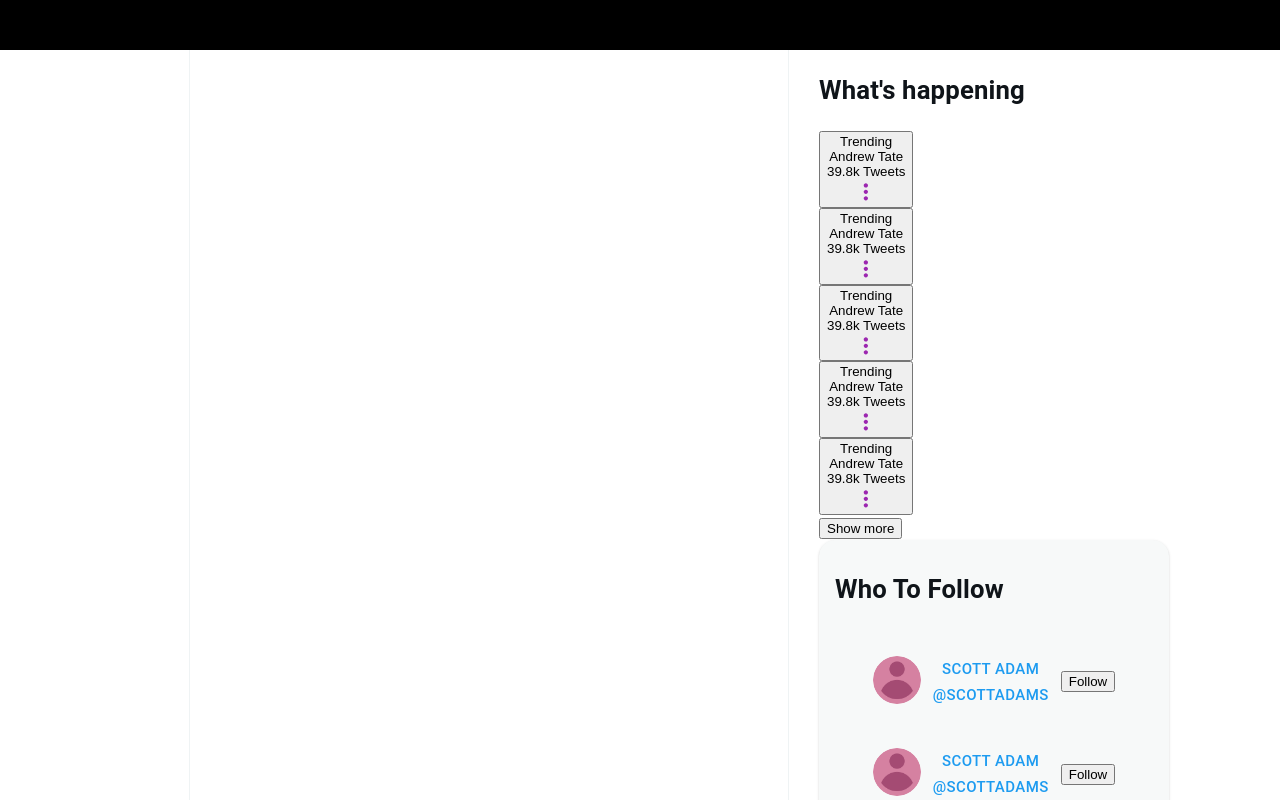
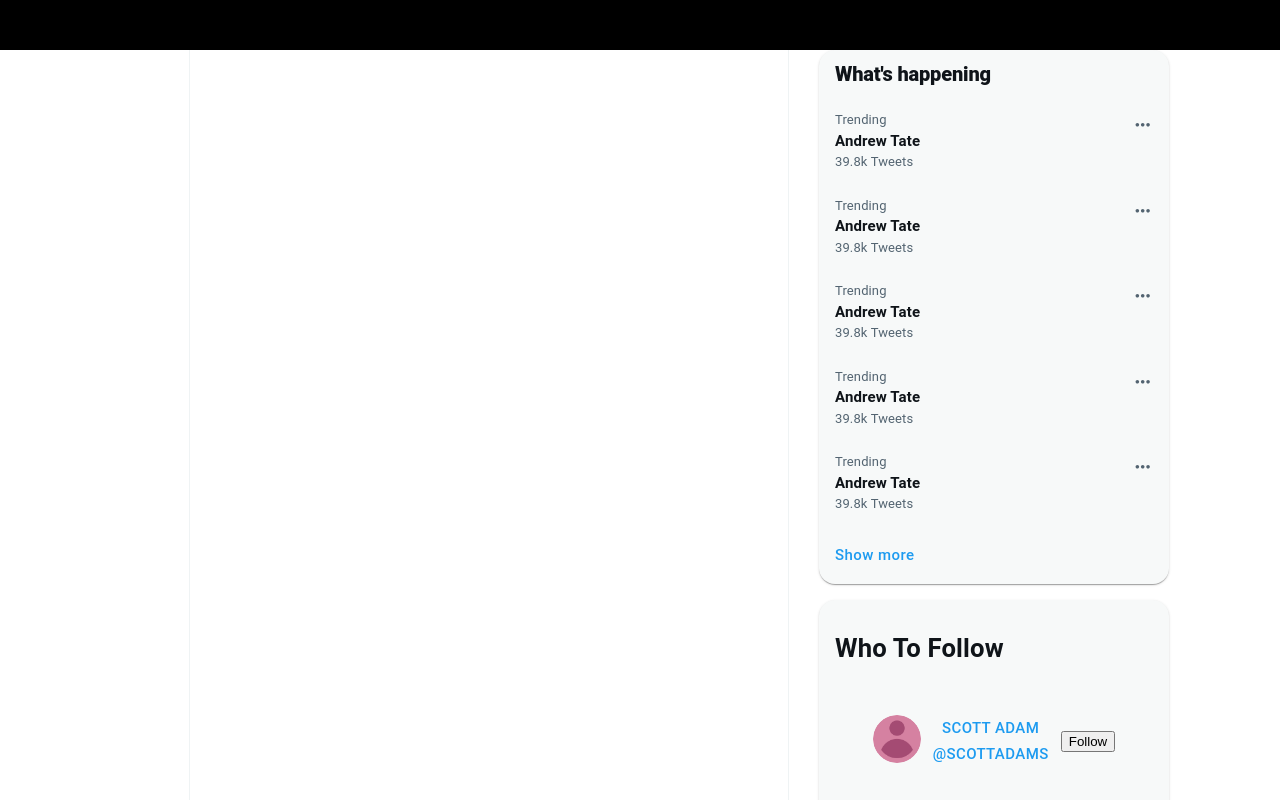
Before and after one commit to 001mo/tweets, a Next.js app: page /home in a window 1280 px wide. Shown: the top 800 px of the page. Built offline with nearby package versions, Linux system fonts and the light colour scheme.

Commit message:
replace tailwindcss style with mui in trending

```diff
--- a/apps/home/MainSidebar/Trending/Item.tsx
+++ b/apps/home/MainSidebar/Trending/Item.tsx
@@ -1,7 +1,15 @@
 import React, { useState } from "react";
-import { IconButton, Menu, MenuItem, ListItemIcon, ListItemText } from "@mui/material";
-import { SentimentDissatisfied } from '@mui/icons-material';
-import { MoreVert } from "@mui/icons-material";
+import { SentimentDissatisfied, MoreHoriz } from '@mui/icons-material';
+import { Wrapper, WrapperButton } from "components";
+import {
+    IconButton,
+    Menu,
+    MenuItem,
+    ListItemIcon,
+    ListItemText,
+    Box,
+    Typography
+} from "@mui/material";
 
 
 export default function Item({ trendData }) {
@@ -17,20 +25,29 @@
     }
 
     return (
-        <div className='wrapper px-4 py-3 transition-all duration-200 hover:bg-[rgba(0,0,0,0.03)] dark:hover:bg-[rgba(255,255,255,0.03)]'>
-            <button className='wrapper text-left'>
+        <Wrapper>
+            <WrapperButton>
+                <Wrapper alignItems="flex-start">
                     <div>
-                    <span className='text-secondary text-sm'>Trending</span>
+                        <Typography fontSize={13} color="text.secondary">
+                            Trending
+                        </Typography>
                     </div>
                     <div>
-                    <span className='font-medium'>Andrew Tate</span>
+                        <Typography fontSize={15} fontWeight={700} color="text.primary">Andrew Tate</Typography>
                     </div>
                     <div>
-                    <span className='text-secondary text-sm'>39.8k Tweets</span>
+                        <Typography fontSize={13} color="text.secondary">
+                            39.8k Tweets
+                        </Typography>
                     </div>
 
                     {/* ===== options button ======= */}
-                <div className='absolute top-[1px] right-0'>
+                    <Box sx={{
+                        position: 'absolute',
+                        top: 1,
+                        right: 0,
+                    }}>
                         <IconButton
                             aria-label="more"
                             id="long-button"
@@ -38,10 +55,9 @@
                             aria-expanded={open ? 'true' : undefined}
                             aria-haspopup="true"
                             onClick={handleOptionsClick}
-                        className="p-0"
-                        style={{ padding: 0 }}
+                            sx={(theme) => ({ color: theme.palette.text.secondary, p: 0 })}
                         >
-                        <MoreVert color="secondary" />
+                            <MoreHoriz fontSize={'small'} />
                         </IconButton>
 
                         <Menu
@@ -56,20 +72,6 @@
                             anchorEl={anchorEl}
                             open={open}
                             onClose={handleOptionsClose}
-                        sx={{ // (d) change bg and colors after dark mode is established.
-                            '& .MuiPaper-root': {
-                                bgcolor: '#000',
-                                color: '#fff',
-                                borderRadius: '12px',
-                                boxShadow: 'rgb(255 255 255 / 20%) 0px 0px 15px, rgb(255 255 255 / 15%) 0px 0px 3px 1px'
-                            },
-                            '& .MuiMenuItem-root:hover': {
-                                bgcolor: 'rgb(255 255 255 / .03)',
-                            },
-                            '& .MuiListItemIcon-root': {
-                                color: '#fff'
-                            }
-                        }}
                         >
                             <MenuItem>
                                 <ListItemIcon><SentimentDissatisfied fontSize="small" /></ListItemIcon>
@@ -80,8 +82,9 @@
                                 <ListItemText>This trend is harmful or spammy</ListItemText>
                             </MenuItem>
                         </Menu>
-                </div>
-            </button>
-        </div>
+                    </Box>
+                </Wrapper>
+            </WrapperButton>
+        </Wrapper>
     )
 }
--- a/apps/home/MainSidebar/Trending/index.tsx
+++ b/apps/home/MainSidebar/Trending/index.tsx
@@ -1,23 +1,39 @@
+import { Box, Button, Typography, useTheme } from "@mui/material";
+import { Paper } from "components";
 import Item from "./Item";
 
 export default function Trending() {
+    const theme = useTheme();
+
     return (
-        <div className="wrapper mb-4 rounded-2xl bg-gray-50 dark:bg-zinc-900">
-            <div className='px-4 py-2'>
-                <h2>What's happening</h2>
-            </div>
+        <Paper sx={{ mb: 8 }}>
+            <Box sx={{ px: 8, py: 6 }}>
+                <Typography variant="h2" sx={{
+                    fontWeight: 800,
+                    fontSize: 20
+                }}>What's happening</Typography>
+            </Box>
 
             {Array(5).fill(0).map((x, i) =>
                 <Item key={`home-mainSidebar-trending-item-${i}`} trendData={{}} />
             )}
 
-            <div className='wrapper p-4 transition-all duration-200 hover:bg-[rgba(0,0,0,0.03)] dark:hover:bg-[rgba(255,255,255,0.03)] rounded-b-2xl'>
-                <button className='wrapper text-left'>
-                    <div>
-                        <span className='text-brand'>Show more</span>
-                    </div>
-                </button>
-            </div>
-        </div>
+            <Button
+            variant="text"
+            sx={{
+                p: 8,
+                borderTopLeftRadius: 0,
+                borderBottomLeftRadius: 16,
+                borderBottomRightRadius: 16,
+                borderTopRightRadius: 0,
+                justifyContent: "flex-start",
+                textTransform: 'none',
+                '&:hover': {
+                    bgcolor: theme.palette.mode === 'light' ? 'rgba(0,0,0,0.03)' : 'rgba(255,255,255,0.03)'
+                }
+            }}>
+                Show more
+            </Button>
+        </Paper>
     );
 }
--- /dev/null
+++ b/components/WrapperButton/index.tsx
@@ -0,0 +1,32 @@
+import { Button, ButtonProps } from "@mui/material";
+
+export default function WrapperButton(props: ButtonProps) {
+    const { children, sx, ...others } = props;
+
+    return (
+        <Button
+            {...others}
+            variant="text"
+            sx={(theme) => ({
+                boxSizing: 'border-box',
+                display: 'flex',
+                flexDirection: 'column',
+                alignItems: 'stretch',
+                flexBasis: 'auto',
+                flexShrink: 0,
+                position: 'relative',
+                textTransform: 'none',
+                textAlign: 'left',
+                border: 0,
+                borderRadius: 0,
+                px: 8,
+                py: 6,
+                '&:hover': {
+                    bgcolor: theme.palette.mode === 'light' ? 'rgba(0,0,0,0.03)' : 'rgba(255,255,255,0.03)'
+                }
+            })}
+        >
+            { children }
+        </Button>
+    )
+}
--- a/components/index.ts
+++ b/components/index.ts
@@ -1,7 +1,9 @@
 import Wrapper from "./Wrapper";
 import Paper from "./Paper";
+import WrapperButton from "./WrapperButton";
 
 export {
     Wrapper,
     Paper,
+    WrapperButton,
 }
```
Lines whose indentation alone changed are shown as unchanged.
